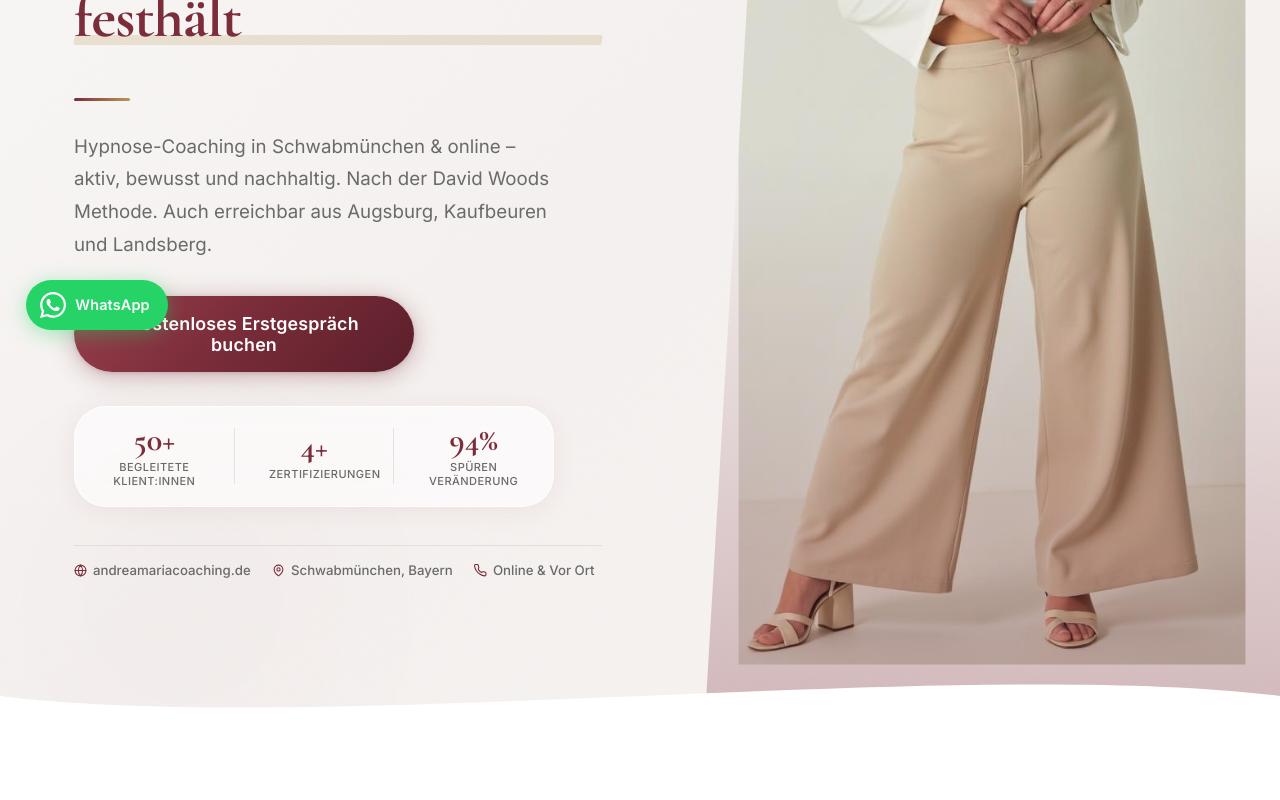
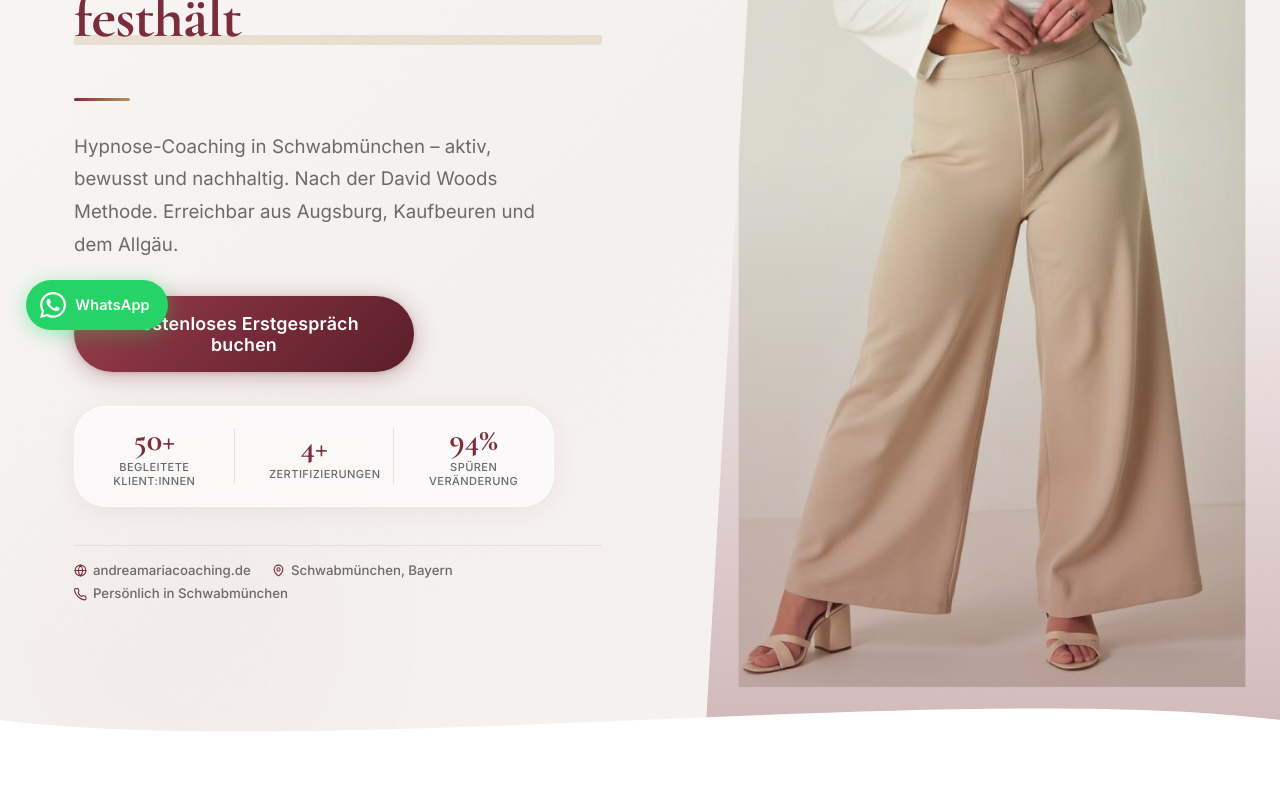
Before and after one commit to viktorfdeltaC/andrea-maria-landingpage, a React (Vite) app: page / in a window 1280 px wide. Shown: the part 440-1240 px from the top of the page. Built offline with nearby package versions, Linux system fonts and the light colour scheme.

Commit message:
content: remove audio/online, add Schutzraum angle, update all sections consistently

```diff
--- a/src/sections/About.jsx
+++ b/src/sections/About.jsx
@@ -4,7 +4,7 @@ const credentials = [
   { icon: 'M12 1L3 5v6c0 5.55 3.84 10.74 9 12 5.16-1.26 9-6.45 9-12V5l-9-4zm-2 16l-4-4 1.41-1.41L10 14.17l6.59-6.59L18 9l-8 8z', label: 'David Woods Zertifikat' },
   { icon: 'M12 21.35l-1.45-1.32C5.4 15.36 2 12.28 2 8.5 2 5.42 4.42 3 7.5 3c1.74 0 3.41.81 4.5 2.09C13.09 3.81 14.76 3 16.5 3 19.58 3 22 5.42 22 8.5c0 3.78-3.4 6.86-8.55 11.54L12 21.35z', label: 'Traumasensibel' },
   { icon: 'M16 11c1.66 0 2.99-1.34 2.99-3S17.66 5 16 5c-1.66 0-3 1.34-3 3s1.34 3 3 3zm-8 0c1.66 0 2.99-1.34 2.99-3S9.66 5 8 5C6.34 5 5 6.34 5 8s1.34 3 3 3zm0 2c-2.33 0-7 1.17-7 3.5V19h14v-2.5c0-2.33-4.67-3.5-7-3.5zm8 0c-.29 0-.62.02-.97.05 1.16.84 1.97 1.97 1.97 3.45V19h6v-2.5c0-2.33-4.67-3.5-7-3.5z', label: '50+ begleitete Klient:innen' },
-  { icon: 'M20 4H4c-1.1 0-1.99.9-1.99 2L2 18c0 1.1.9 2 2 2h16c1.1 0 2-.9 2-2V6c0-1.1-.9-2-2-2zm0 4l-8 5-8-5V6l8 5 8-5v2z', label: 'Online & Vor Ort' },
+  { icon: 'M12 1L3 5v6c0 5.55 3.84 10.74 9 12 5.16-1.26 9-6.45 9-12V5l-9-4zm-2 16l-4-4 1.41-1.41L10 14.17l6.59-6.59L18 9l-8 8z', label: 'Persönlicher Schutzraum' },
 ]
 
 export default function About() {
--- a/src/sections/FAQ.jsx
+++ b/src/sections/FAQ.jsx
@@ -15,12 +15,12 @@ const faqs = [
     a: 'Skepsis ist gesund – und oft ein Zeichen von Intelligenz! Viele meiner Klient:innen starten mit Zweifel. Wichtig ist nicht, "daran zu glauben", sondern offen zu sein für eine Erfahrung.',
   },
   {
-    q: 'Kann ich auch online teilnehmen?',
-    a: 'Ja, gerne! Die Aktiv Hypnose funktioniert hervorragend online – viele Klient:innen schätzen sogar die Vertrautheit der eigenen Umgebung. Du brauchst nur eine ruhige, ungestörte Umgebung und eine stabile Internetverbindung.',
+    q: 'Findet die Session nur persönlich statt?',
+    a: 'Ja – die Aktiv Hypnose findet ausschließlich persönlich in Schwabmünchen statt. Der geschützte, physische Raum ist ein wichtiger Teil der Methode. Er gibt dir die Sicherheit, dich wirklich fallen zu lassen. Das Erstgespräch kann telefonisch stattfinden.',
   },
   {
     q: 'Was kostet eine Session und was ist inbegriffen?',
-    a: 'Eine vollständige Aktiv Hypnose Session kostet 390 € – inklusive kostenloses Erstgespräch (20 Min.), der 2,5-stündigen Tiefen-Session, einer Audio-Aufnahme zum Nachhören sowie Integrations-Impulsen für den Alltag. Keine versteckten Kosten. Ratenzahlung ist auf Anfrage möglich.',
+    a: 'Eine vollständige Aktiv Hypnose Session kostet 390 € – inklusive kostenloses Erstgespräch (20 Min.), der 2,5-stündigen Tiefen-Session, schriftlichen Integrations-Impulsen für den Alltag. Keine versteckten Kosten. Ratenzahlung ist auf Anfrage möglich.',
   },
   {
     q: 'Wie viele Sessions brauche ich?',
--- a/src/sections/Hero.jsx
+++ b/src/sections/Hero.jsx
@@ -47,7 +47,7 @@ export default function Hero() {
           {/* Badge */}
           <motion.span className="hero-badge" variants={item}>
             <svg viewBox="0 0 24 24" fill="currentColor"><path d="M12 2l3.09 6.26L22 9.27l-5 4.87 1.18 6.88L12 17.77l-6.18 3.25L7 14.14 2 9.27l6.91-1.01L12 2z"/></svg>
-            Zertifiziert · Online & Vor Ort
+            Zertifiziert · Persönlich in Schwabmünchen
           </motion.span>
 
           {/* Headline */}
@@ -61,9 +61,9 @@ export default function Hero() {
 
           {/* Subtitle */}
           <motion.p className="hero-subtitle" variants={item}>
-            Hypnose-Coaching in Schwabmünchen & online – aktiv, bewusst und
-            nachhaltig. Nach der David Woods Methode. Auch erreichbar aus
-            Augsburg, Kaufbeuren und Landsberg.
+            Hypnose-Coaching in Schwabmünchen – aktiv, bewusst und
+            nachhaltig. Nach der David Woods Methode. Erreichbar aus
+            Augsburg, Kaufbeuren und dem Allgäu.
           </motion.p>
 
           {/* CTA */}
@@ -103,7 +103,7 @@ export default function Hero() {
             </span>
             <span className="hero-contact-item">
               <svg viewBox="0 0 24 24" fill="none" stroke="currentColor" strokeWidth="2" strokeLinecap="round" strokeLinejoin="round"><path d="M22 16.92v3a2 2 0 0 1-2.18 2 19.79 19.79 0 0 1-8.63-3.07A19.5 19.5 0 0 1 4.13 12 19.79 19.79 0 0 1 1.06 3.38 2 2 0 0 1 3.05 1h3a2 2 0 0 1 2 1.72c.127.96.361 1.903.7 2.81a2 2 0 0 1-.45 2.11L8.09 9.91a16 16 0 0 0 6 6l1.27-1.27a2 2 0 0 1 2.11-.45c.907.339 1.85.573 2.81.7A2 2 0 0 1 22 16.92z"/></svg>
-              Online & Vor Ort
+              Persönlich in Schwabmünchen
             </span>
           </motion.footer>
         </div>
--- a/src/sections/Pricing.jsx
+++ b/src/sections/Pricing.jsx
@@ -4,9 +4,9 @@ const features = [
   { text: 'Kostenloses Erstgespräch (20 Min)', icon: 'M20 2H4c-1.1 0-2 .9-2 2v18l4-4h14c1.1 0 2-.9 2-2V4c0-1.1-.9-2-2-2z' },
   { text: 'Tiefen-Session mit Aktiv Hypnose', icon: 'M12 21.35l-1.45-1.32C5.4 15.36 2 12.28 2 8.5 2 5.42 4.42 3 7.5 3c1.74 0 3.41.81 4.5 2.09C13.09 3.81 14.76 3 16.5 3 19.58 3 22 5.42 22 8.5c0 3.78-3.4 6.86-8.55 11.54L12 21.35z' },
   { text: 'Traumasensible Begleitung', icon: 'M12 1L3 5v6c0 5.55 3.84 10.74 9 12 5.16-1.26 9-6.45 9-12V5l-9-4zm-2 16l-4-4 1.41-1.41L10 14.17l6.59-6.59L18 9l-8 8z' },
-  { text: 'Audio-Recording zum Nachhören', icon: 'M12 3v9.28c-.47-.17-.97-.28-1.5-.28C8.01 12 6 14.01 6 16.5S8.01 21 10.5 21c2.31 0 4.2-1.75 4.45-4H15V6h4V3h-7z' },
+  { text: 'Geschützter Rahmen – nur persönlich in Schwabmünchen', icon: 'M12 1L3 5v6c0 5.55 3.84 10.74 9 12 5.16-1.26 9-6.45 9-12V5l-9-4zm-2 16l-4-4 1.41-1.41L10 14.17l6.59-6.59L18 9l-8 8z' },
   { text: 'Integrations-Impulse für den Alltag', icon: 'M9 21c0 .55.45 1 1 1h4c.55 0 1-.45 1-1v-1H9v1zm3-19C8.14 2 5 5.14 5 9c0 2.38 1.19 4.47 3 5.74V17c0 .55.45 1 1 1h6c.55 0 1-.45 1-1v-2.26c1.81-1.27 3-3.36 3-5.74 0-3.86-3.14-7-7-7z' },
-  { text: 'Online oder in Person möglich', icon: 'M20 4H4c-1.1 0-1.99.9-1.99 2L2 18c0 1.1.9 2 2 2h16c1.1 0 2-.9 2-2V6c0-1.1-.9-2-2-2zm0 4l-8 5-8-5V6l8 5 8-5v2z' },
+  { text: 'Schriftliche Impulse zur Nachbereitung', icon: 'M14 2H6c-1.1 0-2 .9-2 2v16c0 1.1.89 2 2 2h12c1.1 0 2-.9 2-2V8l-6-6zm-1 7V3.5L18.5 9H13z' },
 ]
 
 export default function Pricing() {
@@ -45,7 +45,7 @@ export default function Pricing() {
 
             <div className="pricing-footer">
               <div className="pricing-footer-left">
-                <p className="pricing-context">Inkl. Vorgespräch, Session, Audio-Aufnahme & Follow-up</p>
+                <p className="pricing-context">Inkl. kostenloses Erstgespräch, Tiefen-Session & schriftlichem Follow-up</p>
                 <p className="pricing-note">Während klassische Methoden oft langfristig angelegt sind, zielt Aktiv Hypnose auf fokussierte, nachhaltige Veränderung – in einer Session.</p>
                 <p className="pricing-installment">
                   <svg viewBox="0 0 24 24" fill="currentColor" width="14" height="14"><path d="M11.8 10.9c-2.27-.59-3-1.2-3-2.15 0-1.09 1.01-1.85 2.7-1.85 1.78 0 2.44.85 2.5 2.1h2.21c-.07-1.72-1.12-3.3-3.21-3.81V3h-3v2.16c-1.94.42-3.5 1.68-3.5 3.61 0 2.31 1.91 3.46 4.7 4.13 2.5.6 3 1.48 3 2.41 0 .69-.49 1.79-2.7 1.79-2.06 0-2.87-.92-2.98-2.1h-2.2c.12 2.19 1.76 3.42 3.68 3.83V21h3v-2.15c1.95-.37 3.5-1.5 3.5-3.55 0-2.84-2.43-3.81-4.7-4.4z"/></svg>
--- a/src/sections/Process.jsx
+++ b/src/sections/Process.jsx
@@ -4,7 +4,7 @@ const steps = [
   {
     n: '01',
     title: 'Kostenloses Erstgespräch',
-    text: '20 Minuten online oder telefonisch. Wir klären deine Situation und ob Aktiv Hypnose der richtige Weg für dich ist.',
+    text: '20 Minuten telefonisch oder persönlich. Wir klären deine Situation und ob Aktiv Hypnose der richtige Weg für dich ist.',
     icon: <path d="M20 2H4c-1.1 0-2 .9-2 2v18l4-4h14c1.1 0 2-.9 2-2V4c0-1.1-.9-2-2-2z"/>,
     detail: 'Kostenlos & unverbindlich',
   },
@@ -13,14 +13,14 @@ const steps = [
     title: 'Tiefen-Session (2,5 Std.)',
     text: 'Gemeinsame Arbeit an deinem Thema: Ressourcen aktivieren, Blockaden lösen, neue Muster nachhaltig verankern. Keine Vorkenntnisse nötig – ich führe dich durch alles.',
     icon: <path d="M12 21.35l-1.45-1.32C5.4 15.36 2 12.28 2 8.5 2 5.42 4.42 3 7.5 3c1.74 0 3.41.81 4.5 2.09C13.09 3.81 14.76 3 16.5 3 19.58 3 22 5.42 22 8.5c0 3.78-3.4 6.86-8.55 11.54L12 21.35z"/>,
-    detail: 'Online oder vor Ort',
+    detail: 'Telefonisch oder persönlich',
   },
   {
     n: '03',
     title: 'Integration & Follow-up',
-    text: 'Nachbereitung, Audio-Aufnahme zum Nachhören und praktische Impulse für den Alltag. Optional: Folgetermine zur Vertiefung.',
+    text: 'Nachbereitung mit schriftlichen Impulsen für den Alltag. Optional: Folgetermine zur Vertiefung des Erlebten.',
     icon: <path d="M12 1L3 5v6c0 5.55 3.84 10.74 9 12 5.16-1.26 9-6.45 9-12V5l-9-4zm-2 16l-4-4 1.41-1.41L10 14.17l6.59-6.59L18 9l-8 8z"/>,
-    detail: 'Inkl. Audio-Aufnahme',
+    detail: 'Inkl. schriftl. Impulse',
   },
 ]
 
```
